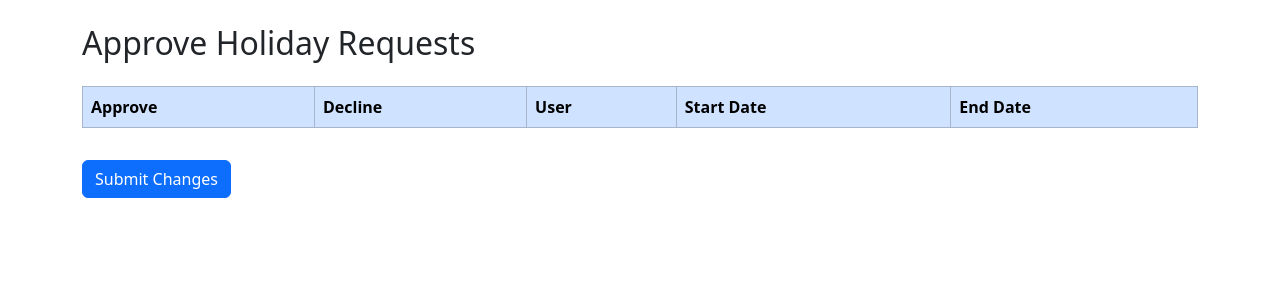
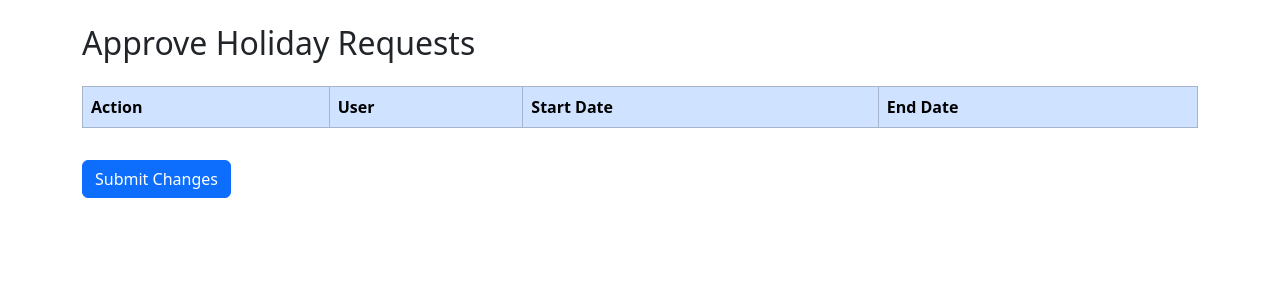
Before and after one commit to mnevison/mp-tres, a Flask app: page /views/approve_holiday in a window 1280 px wide. Shown: the part 56-356 px from the top of the page. Run offline with Flask 3, Linux system fonts and the light colour scheme; the visitor is signed in with stand-in values (Sample User, id 1); data that the repository does not hold is empty; some libraries are stand-ins or nearby versions.

Commit message:
fixed issue where declined holidays were being removed/not displayed

```diff
--- a/nightsapp/templates/approve_holiday.html
+++ b/nightsapp/templates/approve_holiday.html
@@ -7,8 +7,7 @@
     <table class="table table-bordered table-striped">
       <thead class="table-primary">
         <tr>
-          <th scope="col">Approve</th>
-          <th scope="col">Decline</th>
+          <th scope="col">Action</th>
           <th scope="col">User</th>
           <th scope="col">Start Date</th>
           <th scope="col">End Date</th>
@@ -21,30 +20,26 @@
             <div class="form-check">
               <input
                 class="form-check-input"
-                type="checkbox"
-                name="approve"
-                value="{{ holiday.id }}"
+                type="radio"
+                name="holiday_action_{{ holiday.id }}"
+                value="approve"
                 id="approve{{ holiday.id }}"
               />
-              <label
-                class="form-check-label"
-                for="approve{{ holiday.id }}"
-              ></label>
+              <label class="form-check-label" for="approve{{ holiday.id }}"
+                >Approve</label
+              >
             </div>
-          </td>
-          <td>
             <div class="form-check">
               <input
                 class="form-check-input"
-                type="checkbox"
-                name="decline"
-                value="{{ holiday.id }}"
+                type="radio"
+                name="holiday_action_{{ holiday.id }}"
+                value="decline"
                 id="decline{{ holiday.id }}"
               />
-              <label
-                class="form-check-label"
-                for="decline{{ holiday.id }}"
-              ></label>
+              <label class="form-check-label" for="decline{{ holiday.id }}"
+                >Decline</label
+              >
             </div>
           </td>
           <td>{{ holiday.owner.fname }} {{ holiday.owner.lname }}</td>
--- a/nightsapp/templates/dashboard.html
+++ b/nightsapp/templates/dashboard.html
@@ -173,7 +173,8 @@ content %}
               extendedProps: {
                   description: "Holiday: {{ holiday.description|escape }}{% if not holiday.is_approved %} (Pending Approval){% endif %}"
               },
-              backgroundColor: {% if holiday.is_approved %}
+              backgroundColor:
+                {% if holiday.is_approved %}
                   "#28a745"
                 {% elif holiday.is_declined %}
                   "#dc3545"
--- a/nightsapp/views.py
+++ b/nightsapp/views.py
@@ -19,11 +19,15 @@ def dashboard():
 
     holiday_events = [
         {
-            'title': f"{holiday.owner.fname} {holiday.owner.lname} - {'Approved' if holiday.is_approved else 'Pending'}",
+            'title': f"{holiday.owner.fname} {holiday.owner.lname} - {'Approved' if holiday.is_approved else 'Declined' if holiday.is_declined else 'Pending'}",
             'start': holiday.start_date.isoformat(),
             'end': holiday.end_date.isoformat(),
             'allDay': True,
-            'color': 'green' if holiday.is_approved else 'orange'  # Set colors based on approval status
+            'color': (
+                'green' if holiday.is_approved else
+                'red' if holiday.is_declined else
+                'orange' #if pending
+                )
         }
         for holiday in holidays
     ]
@@ -199,27 +203,22 @@ def delete_holiday(holiday_id):
 @views.route("/approve_holiday", methods=["GET", "POST"])
 @login_required
 def approve_holiday():
-    unapproved_holidays = Holiday.query.filter_by(is_approved=False).all()
+    if request.method == "POST":
+        unapproved_holidays = Holiday.query.filter_by(is_approved=False, is_declined=False).all()
 
-    if request.method == "POST":
-        approved_ids = request.form.getlist("approve")
-        declined_ids = request.form.getlist("decline")
+        for holiday in unapproved_holidays:
+            holiday_action = request.form.get(f'holiday_action_{holiday.id}')
+            if holiday_action == 'approve':
+                holiday.is_approved = True
+                holiday.is_declined = False
+            elif holiday_action == 'decline':
+                holiday.is_approved = False
+                holiday.is_declined = True
 
-        for holiday_id in approved_ids:
-            holiday = Holiday.query.get(holiday_id)
-            if holiday and holiday.id not in map(int, declined_ids):
-                holiday.is_approved = True
-                db.session.commit()
+            db.session.commit()
 
-        for holiday_id in declined_ids:
-            holiday = Holiday.query.get(holiday_id)
-            if holiday and holiday.id not in map(int, approved_ids):
-                db.session.delete(holiday)
-                db.session.commit()
+        flash("Holiday requests updated successfully.", "success")
+        return redirect(url_for("views.dashboard"))
 
-        flash("Selected holidays have been updated.", "success")
-        return redirect(url_for("views.approve_holiday"))
-
-    print("Current working directory:", os.getcwd())
-    print("Available templates:", os.listdir('nightsapp/templates'))
+    unapproved_holidays = Holiday.query.filter_by(is_approved=False, is_declined=False).all()
     return render_template("approve_holiday.html", holidays=unapproved_holidays)
```
Lines whose indentation alone changed are shown as unchanged.
